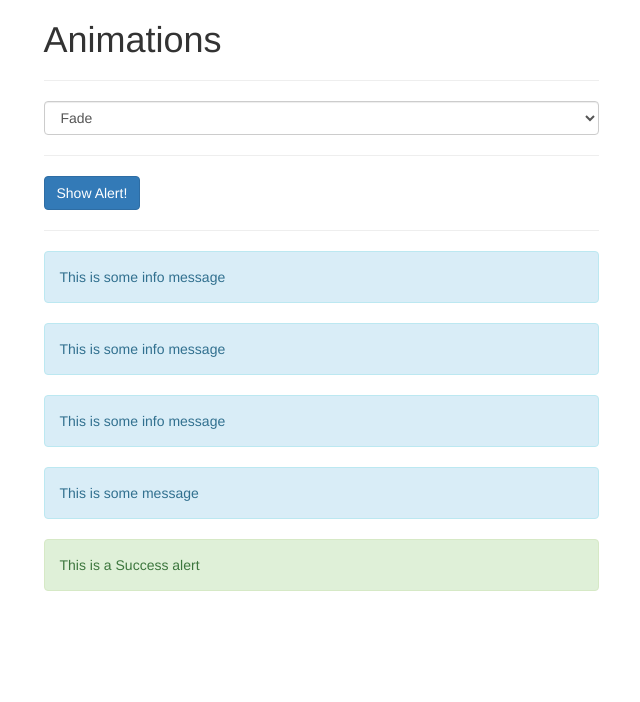
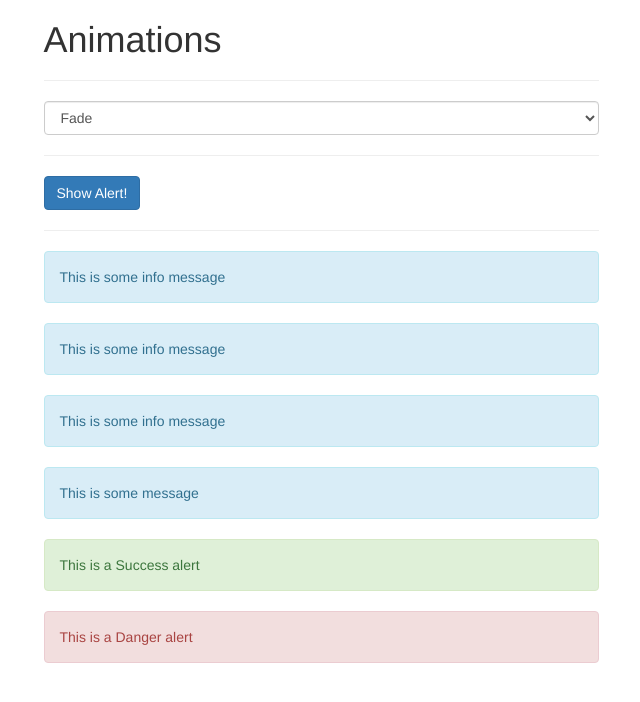
Before and after one commit to smarigowda/vuejs-cli-udemy, a Vue app: page / in a window 1280 px wide. Shown: the top 702 px of the page, without its empty margins (319-959 px from the left). Built offline with nearby package versions, Linux system fonts and the light colour scheme; a web font is replaced by a local one.

Commit message:
added danger alert

```diff
--- a/src/App.vue
+++ b/src/App.vue
@@ -30,13 +30,15 @@
                   <div class="alert alert-warning" v-else key="warning">This is some message</div>
                 </transition>
                 <app-success-alert></app-success-alert>
+                <app-danger-alert></app-danger-alert>
             </div>
         </div>
     </div>
 </template>
 
 <script>
-    import SuccessAlert from './SuccessAlert.vue'
+    import SuccessAlert from './SuccessAlert.vue';
+    import DangerAlert from './DangerAlert';
     export default {
         data() {
             return {
@@ -56,7 +58,8 @@
           }
         },
         components: {
-          'app-success-alert': SuccessAlert
+          'app-success-alert': SuccessAlert,
+          'app-danger-alert': DangerAlert,
         }
     }
 </script>
--- /dev/null
+++ b/src/DangerAlert.vue
@@ -0,0 +1,3 @@
+<template>
+  <div class="alert alert-danger">This is a Danger alert</div>
+</template>
```
